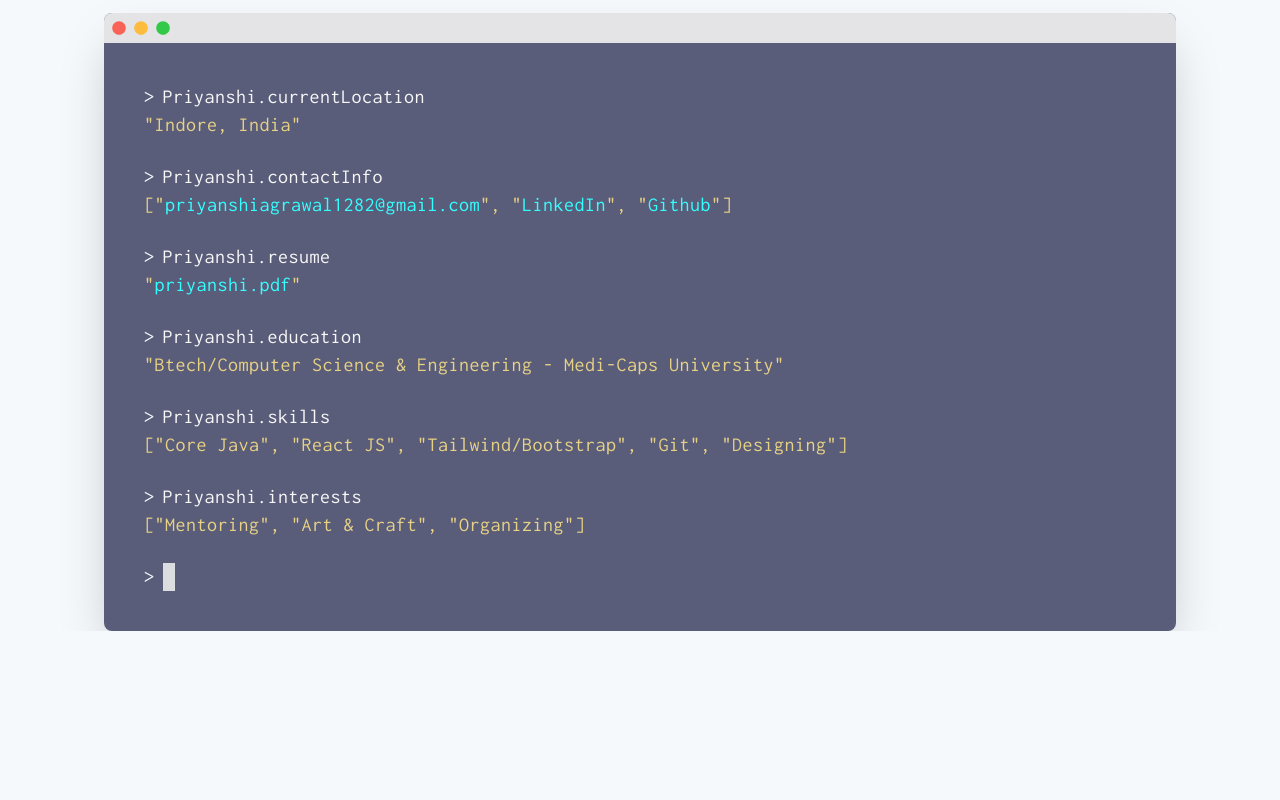
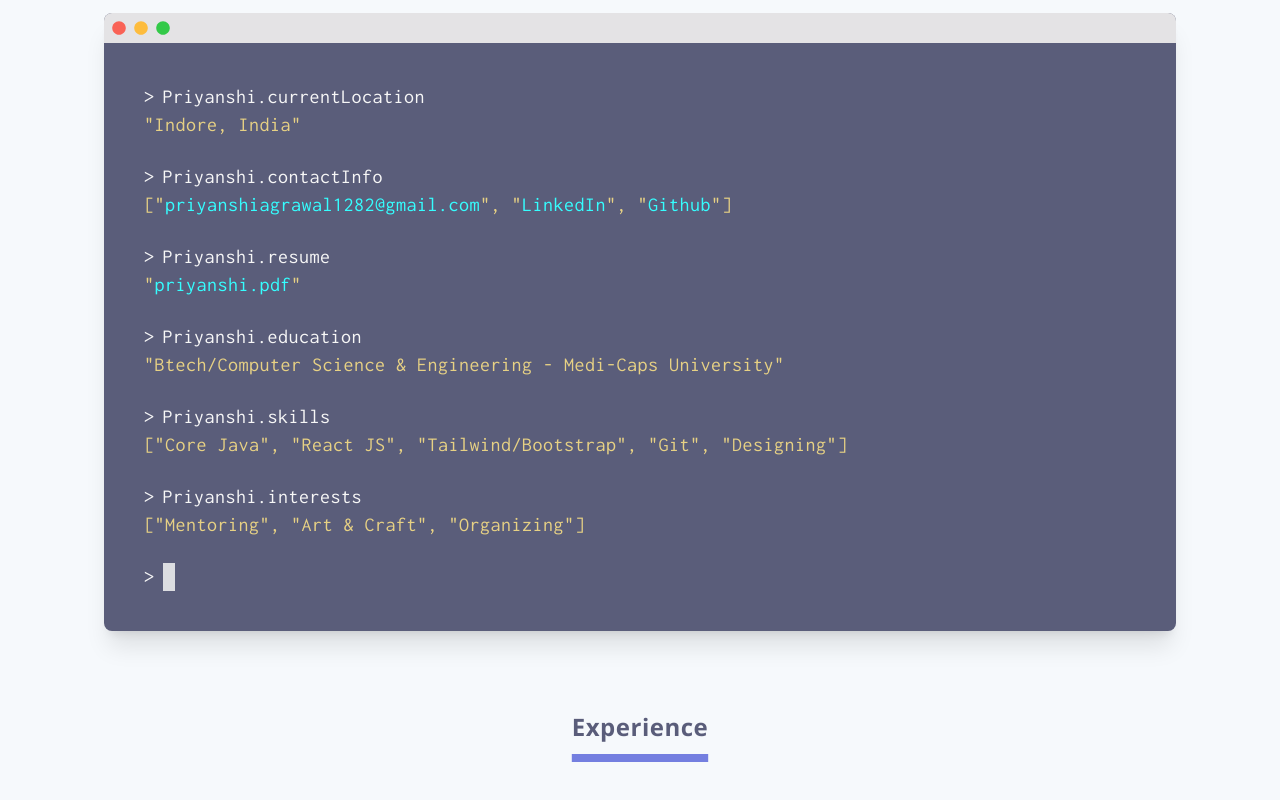
Before and after one commit to priyanshi1282/portfolio, a Next.js app: page / in a window 1280 px wide. Shown: the part 464-1264 px from the top of the page. Before the commit the page ends 1095 px from the top, so only its background shows below. Built offline with nearby package versions, Linux system fonts and the light colour scheme.

Commit message:
heading component done

```diff
--- a/app/page.js
+++ b/app/page.js
@@ -4,13 +4,14 @@ import Link from 'next/link'
 import Navbar from '@/components/Navbar'
 import Hero from '@/components/Hero';
 import Terminal from '@/components/Terminal';
-
+import Experience from '@/components/Experience';
 export default function Home() {
   return (
     <main>
       <Navbar />
       <Hero />
       <Terminal />
+      <Experience />
     </main>
   )
 }
--- /dev/null
+++ b/components/Experience.jsx
@@ -0,0 +1,12 @@
+import React from 'react'
+import Heading from './Heading';
+
+const Experience = () => {
+  return (
+    <section>
+        <Heading title="Experience" />
+    </section>
+  )
+}
+
+export default Experience
--- a/components/Heading.jsx
+++ b/components/Heading.jsx
@@ -2,7 +2,7 @@ import React from 'react'
 
 const Heading = (props) => {
   return (
-    <h1>
+    <h1 className='font-bold text-center md:mt-20 md:mb-24 mt-16 mb-20 decoration-[#747FE0] decoration-8 underline underline-offset-[18px] text-2xl'>
         {props.title}
     </h1>
   )
--- a/components/Terminal.jsx
+++ b/components/Terminal.jsx
@@ -5,7 +5,7 @@ const Terminal = () => {
     return (
         <section className='md:mt-16 mt-10 font-mono w-full'>
             {/* terminal header */}
-            <div className='bg-[#5A5D7A] rounded-lg shadow-2xl'>
+            <div className='bg-[#5A5D7A] rounded-lg shadow-xl'>
                 <div className='bg-[#E4E3E5] rounded-t-lg flex text-sm p-2 gap-2'>
                     <div className="text-[#F96256]"><FaCircle /></div>
                     <div className="text-[#FDBC3D]"><FaCircle /></div>
```
